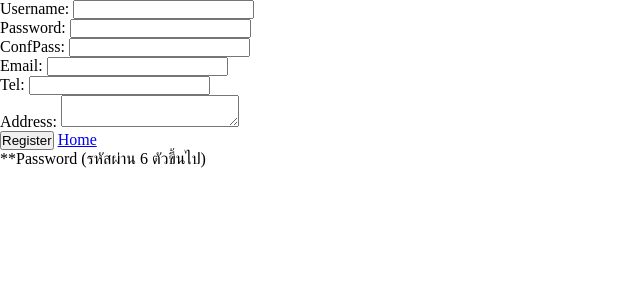
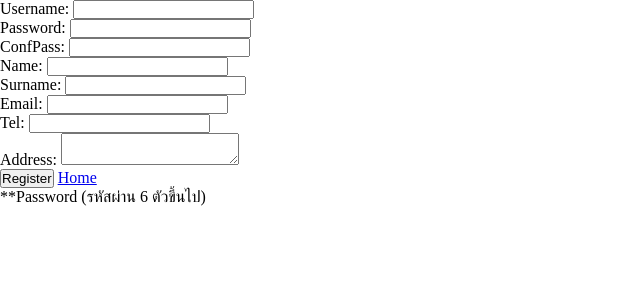
Before and after one commit to PataninThongsongsom/Miniprojectweb, a PHP site: page /register.html in a window 1280 px wide. Shown: the top 300 px of the page, without its empty margins (0-640 px from the left). Run offline with PHP 8.4, Linux system fonts and the light colour scheme.

Commit message:
edit register Aplha v0.0.2

```diff
--- a/php/login.php
+++ b/php/login.php
@@ -6,7 +6,7 @@ $con = mysqli_connect('localhost', 'root', ' ','’webdevtest’');
 
 // get the post records
 $txtName = $_POST['txtName'];
-$txtSurname = $_POST['txtsurnaem'];
+$txtSurname = $_POST['txtsurname'];
 $txtEmail = $_POST['txtEmail'];
 $txtPhone = $_POST['txtPhone'];
 $txtAddress = $_POST['$txtAddress'];
--- a/register.html
+++ b/register.html
@@ -9,19 +9,23 @@
         <script src="./js/regscript.js"></script>
 </head>
 <body>
-    <form id="Regform" method="post" action="login.php">
+    <form id="Regform" method="post" action="php/login.php">
         Username:
         <input type="text"><br>
         Password:
         <input type="password" id="pass1" pattern="[a-zA-Z0-9@_]{6,}"><br>
         ConfPass:
         <input type="password" id="pass2"><br>
+        Name:
+        <input type="text" name="txtName"><br>
+        Surname:
+        <input type="text" name="txtsurname"><br>
         Email:
-        <input type="email"><br>
+        <input type="email" name="txtEmail"><br>
         Tel:
-        <input type="tel"><br>
+        <input type="tel" name="txtPhone"><br>
         Address:
-        <textarea>
+        <textarea name="txtAddress">
 
         </textarea><br>
         <input type="submit" value="Register" id="btnreg">
```
